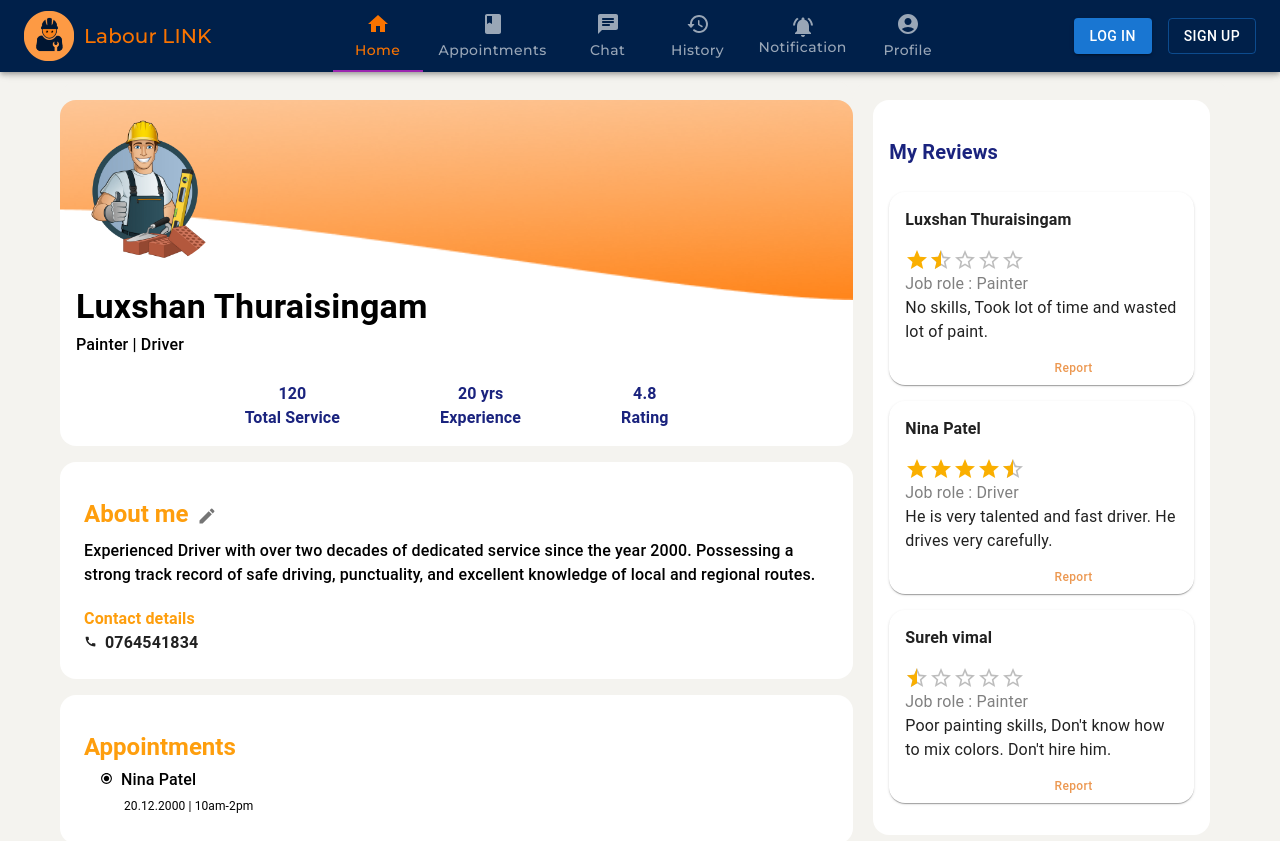
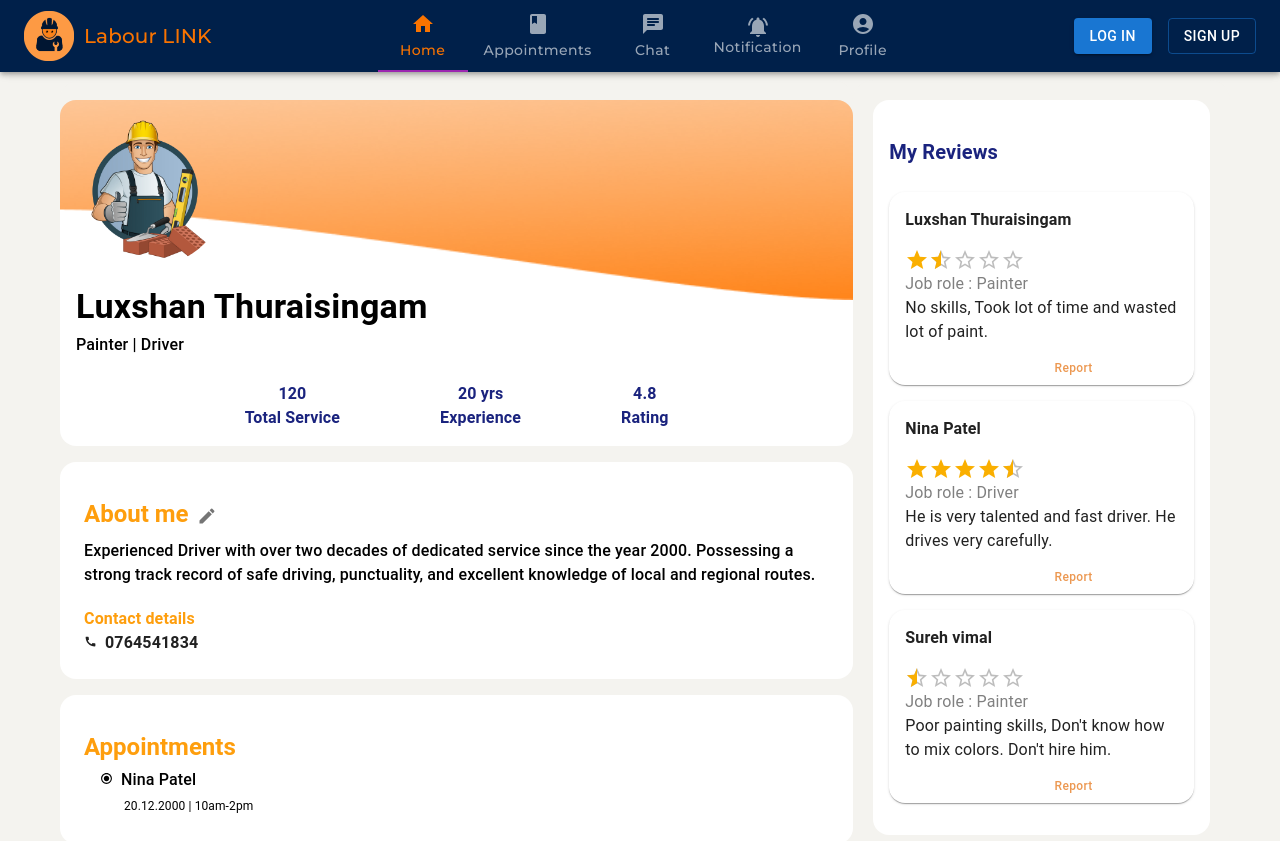
Before and after one commit to T-Luxshan/LabourLink-WebApp, a React (Create React App) app: page /profile/labour in a window 1280 px wide. Shown: the top 841 px of the page. Built offline with nearby package versions, Linux system fonts and the light colour scheme; no server answers.

Commit message:
History tap commented

```diff
--- a/src/Components/NavigationBarLabour.js
+++ b/src/Components/NavigationBarLabour.js
@@ -142,7 +142,7 @@ const NavigationBarLabour = () => {
                 }}
                 icon={<ChatRoundedIcon />}
               />
-              <Tab
+              {/* <Tab
                 label="History"
                 component={Link}
                 to="/history"
@@ -152,7 +152,7 @@ const NavigationBarLabour = () => {
                   fontFamily: "Montserrat",
                 }}
                 icon={<HistoryRoundedIcon />}
-              />
+              /> */}
               <Tab
                 label="Notification"
                 component={Link}
```
